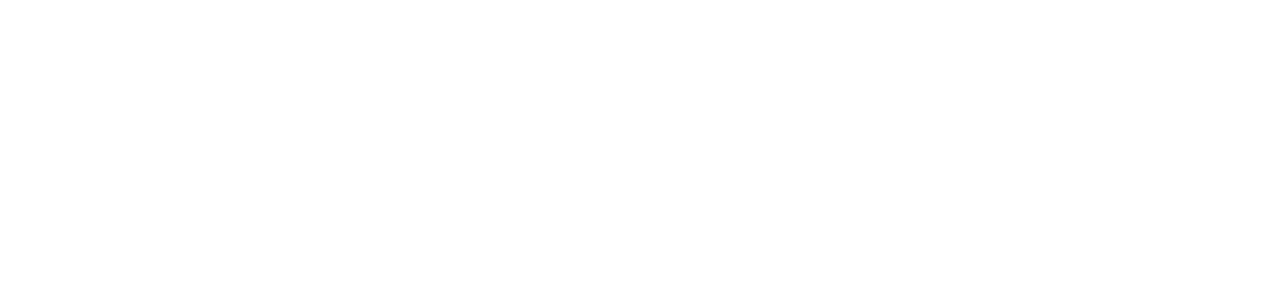
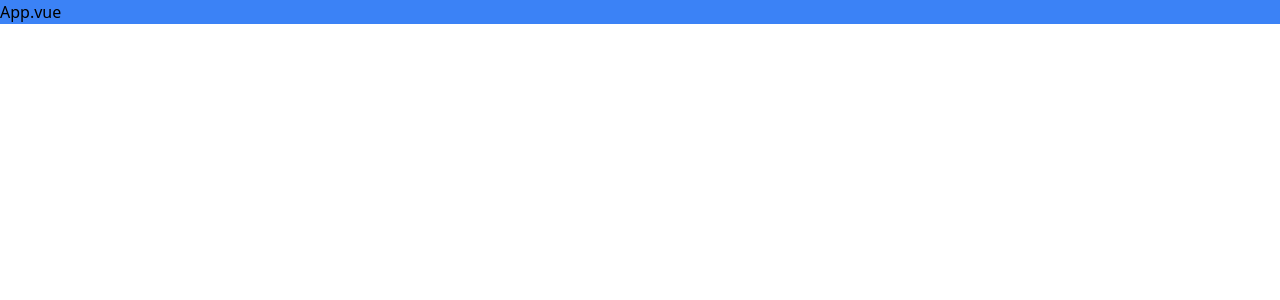
Before and after one commit to DeenoDev/Recipe-Search-Application, a Vue app: page / in a window 1280 px wide. Shown: the top 300 px of the page. Built offline with nearby package versions, Linux system fonts and the light colour scheme.

Commit message:
tailwind configuration completed and tested.

```diff
--- a/src/App.vue
+++ b/src/App.vue
@@ -1,6 +1,6 @@
-
 
 <template>
+  <h1 class="bg-blue-500">App.vue</h1>
 
 </template>
 
```
